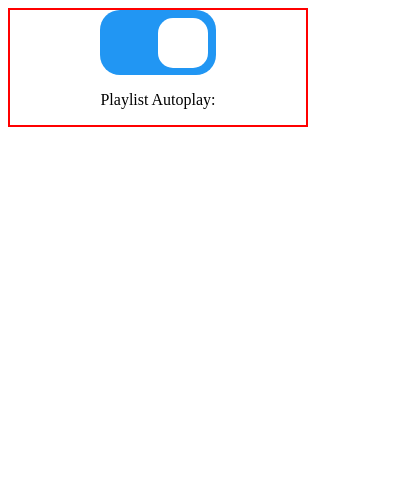
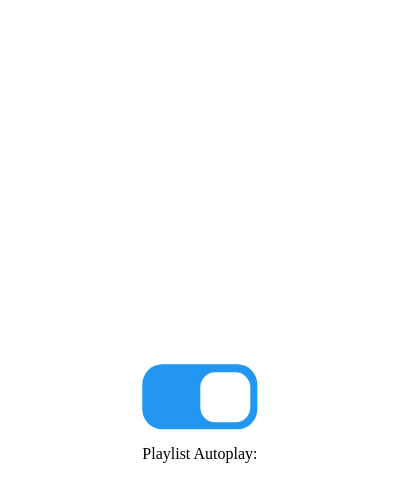
Before and after one commit to Hys-01/YT-Autoplay-Off, a browser extension: page popup.html in a window 400 px wide. Drawn offline with Linux system fonts and the light colour scheme.

Commit message:
transfrom relative to body

```diff
--- a/popup.css
+++ b/popup.css
@@ -4,6 +4,8 @@
 body {
     width: 300px;
     height: 200px;
+
+
 }
 
 /* global vars */
@@ -13,12 +15,19 @@ body {
 
 /* the switch and associated paragraphs */
 .toggle {
-    border: 2px solid red;
+    /*border: 2px solid red;*/
+
+
+    position: absolute; /* need to understand thi sbetter */
+    top: 50%;          /* from top of .body */
+    left: 50%;         /* from left */
     display: flex;
+    transform: translate(-50%, -50%); /* Adjust for the size of the element!!!! */
+
     justify-content: center;
-    align-items: center;
     flex-direction: column; /* Stack elements vertically */
 }
+
 /* the background 'field' of the switch */
 .switch {
     position: relative;
```
